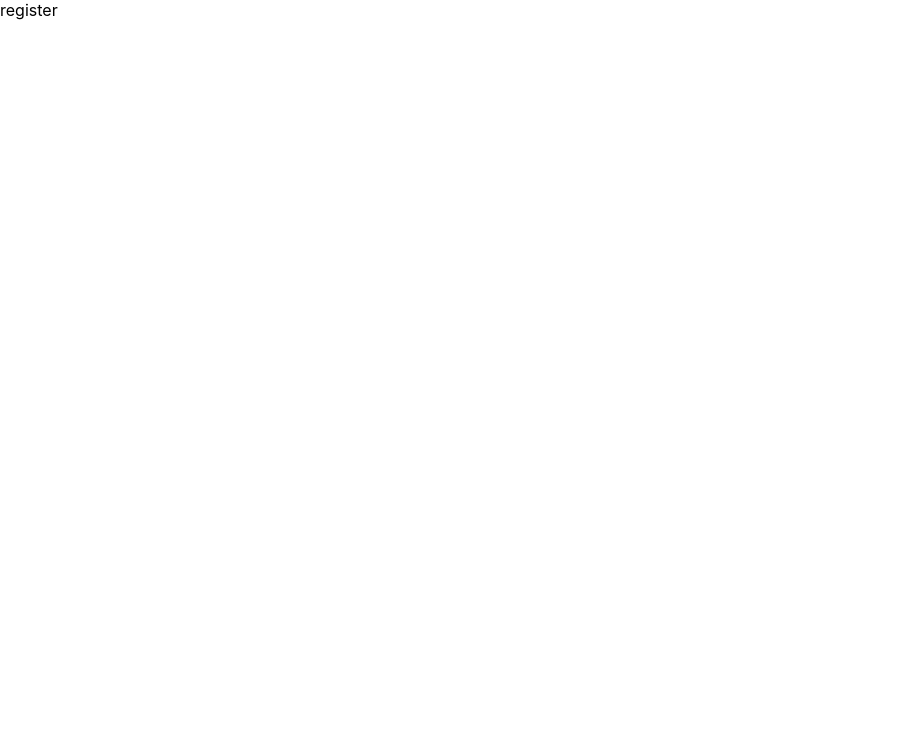
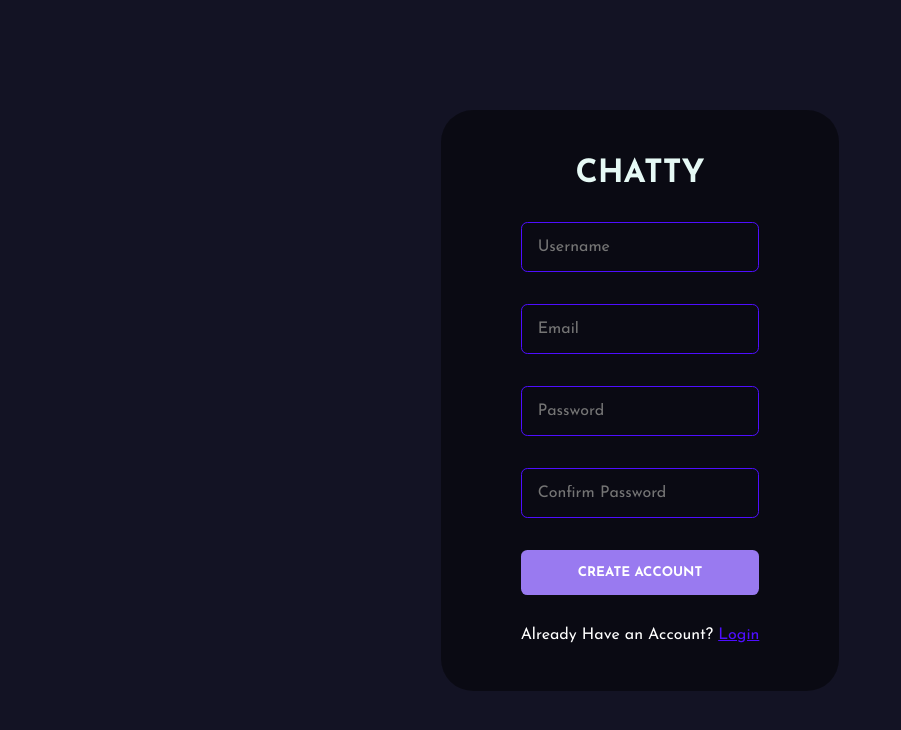
Before and after one commit to zahrakht/chat-app-client, a React (Create React App) app: page /register in a window 1280 px wide. Shown: the top 730 px of the page, without its empty margins (0-901 px from the left). Built offline with nearby package versions, Linux system fonts and the light colour scheme.

Commit message:
add register from

```diff
--- a/package.json
+++ b/package.json
@@ -11,6 +11,7 @@
     "react-dom": "^18.2.0",
     "react-router-dom": "^6.15.0",
     "react-scripts": "5.0.1",
+    "react-toastify": "^9.1.3",
     "styled-components": "^6.0.7",
     "web-vitals": "^2.1.4"
   },
--- a/src/index.css
+++ b/src/index.css
@@ -1,13 +1,19 @@
-body {
-  margin: 0;
-  font-family: -apple-system, BlinkMacSystemFont, 'Segoe UI', 'Roboto', 'Oxygen',
-    'Ubuntu', 'Cantarell', 'Fira Sans', 'Droid Sans', 'Helvetica Neue',
-    sans-serif;
-  -webkit-font-smoothing: antialiased;
-  -moz-osx-font-smoothing: grayscale;
+@import url("https://fonts.googleapis.com/css2?family=Josefin+Sans:wght@100;200;300;400;500;600;700&display=swap");
+
+* {
+    margin: 0;
+    padding: 0;
+    box-sizing: border-box;
 }
 
-code {
-  font-family: source-code-pro, Menlo, Monaco, Consolas, 'Courier New',
-    monospace;
+body,
+button,
+input {
+    font-family: "Josefin Sans", sans-serif;
 }
+
+body {
+    max-height: 100vh;
+    max-width: 100vw;
+    overflow: hidden;
+}
--- a/src/pages/Register.jsx
+++ b/src/pages/Register.jsx
@@ -1,7 +1,164 @@
-import React from "react";
+import React, { useState } from "react";
+import { Link } from "react-router-dom";
+import styled from "styled-components";
+import { ToastContainer, toast } from "react-toastify";
+import "react-toastify/dist/ReactToastify.css";
+const Register = (props) => {
+    const [values, setValues] = useState({
+        username: "",
+        email: "",
+        password: "",
+        confirmPassword: "",
+    });
 
-const Register = (props) => {
-    return <div>register</div>;
+    const toastOptions = {
+        position: "bottom-right",
+        autoClose: true,
+        pauseOnHover: true,
+        draggable: true,
+        theme: "light",
+    };
+    const handleSubmit = (event) => {
+        event.preventDefault();
+        handleValidation();
+    };
+    const handleChange = (event) => {
+        setValues({ ...values, [event.target.name]: event.target.value });
+    };
+
+    const handleValidation = () => {
+        const { username, email, password, confirmPassword } = values;
+        if (password !== confirmPassword) {
+            toast.error(
+                "password and confirm password should be the same",
+                toastOptions
+            );
+            return false;
+        } else if (username.trim().length < 3) {
+            toast.error(
+                "Username should be greater than 3 characters",
+                toastOptions
+            );
+            return false;
+        } else if (password.trim().length < 8) {
+            toast.error(
+                "Password should be greater than 8 characters",
+                toastOptions
+            );
+            return false;
+        } else if (email.trim() === "") {
+            toast.error("Email is required", toastOptions);
+            return false;
+        }
+        return true;
+    };
+    return (
+        <>
+            <FromContainer>
+                <form
+                    onSubmit={(event) => {
+                        handleSubmit(event);
+                    }}
+                >
+                    <div className="title">
+                        <h1>Chatty</h1>
+                    </div>
+                    <input
+                        type="text"
+                        placeholder="Username"
+                        name="username"
+                        onChange={(event) => handleChange(event)}
+                    />
+                    <input
+                        type="email"
+                        placeholder="Email"
+                        name="email"
+                        onChange={(event) => handleChange(event)}
+                    />
+                    <input
+                        type="password"
+                        placeholder="Password"
+                        name="password"
+                        onChange={(event) => handleChange(event)}
+                    />
+                    <input
+                        type="password"
+                        placeholder="Confirm Password"
+                        name="confirmPassword"
+                        onChange={(event) => handleChange(event)}
+                    />
+                    <button type="submit">create account</button>
+                    <span>
+                        Already Have an Account? <Link to="/login">Login</Link>{" "}
+                    </span>
+                </form>
+            </FromContainer>
+            <ToastContainer />
+        </>
+    );
 };
 
+const FromContainer = styled.div`
+    height: 100vh;
+    width: 100vw;
+    display: flex;
+    flex-direction: column;
+    justify-content: center;
+    gap: 1rem;
+    align-items: center;
+    background-color: #131324;
+    .title {
+        display: flex;
+        align-items: center;
+        gap: 1rem;
+        justify-content: center;
+        h1 {
+            color: #e6f9f5;
+            text-transform: uppercase;
+        }
+    }
+    form {
+        display: flex;
+        flex-direction: column;
+        justify-content: center;
+        gap: 2rem;
+        background-color: #00000076;
+        border-radius: 2rem;
+        padding: 3rem 5rem;
+        input {
+            background-color: transparent;
+            padding: 1rem;
+            border: 0.1rem solid #4e0eff;
+            border-radius: 0.4rem;
+            color: #e6f9f5;
+            width: 100%;
+            font-size: 1rem;
+            &:focus {
+                border: 0.1rem solid #997af0;
+                outline: none;
+            }
+        }
+        button {
+            background-color: #997af0;
+            color: white;
+            padding: 1rem;
+            border-radius: 0.4rem;
+            border: none;
+            font-weight: bold;
+            cursor: pointer;
+            text-transform: uppercase;
+            transition: 0.5s ease-in-out;
+            &:hover {
+                background-color: #4e0eff;
+            }
+        }
+        span {
+            color: white;
+            a {
+                color: #4e0eff;
+            }
+        }
+    }
+`;
+
 export default Register;
```
Also changed, not shown: 1 other file (tests, documents, lock files or other folders).
